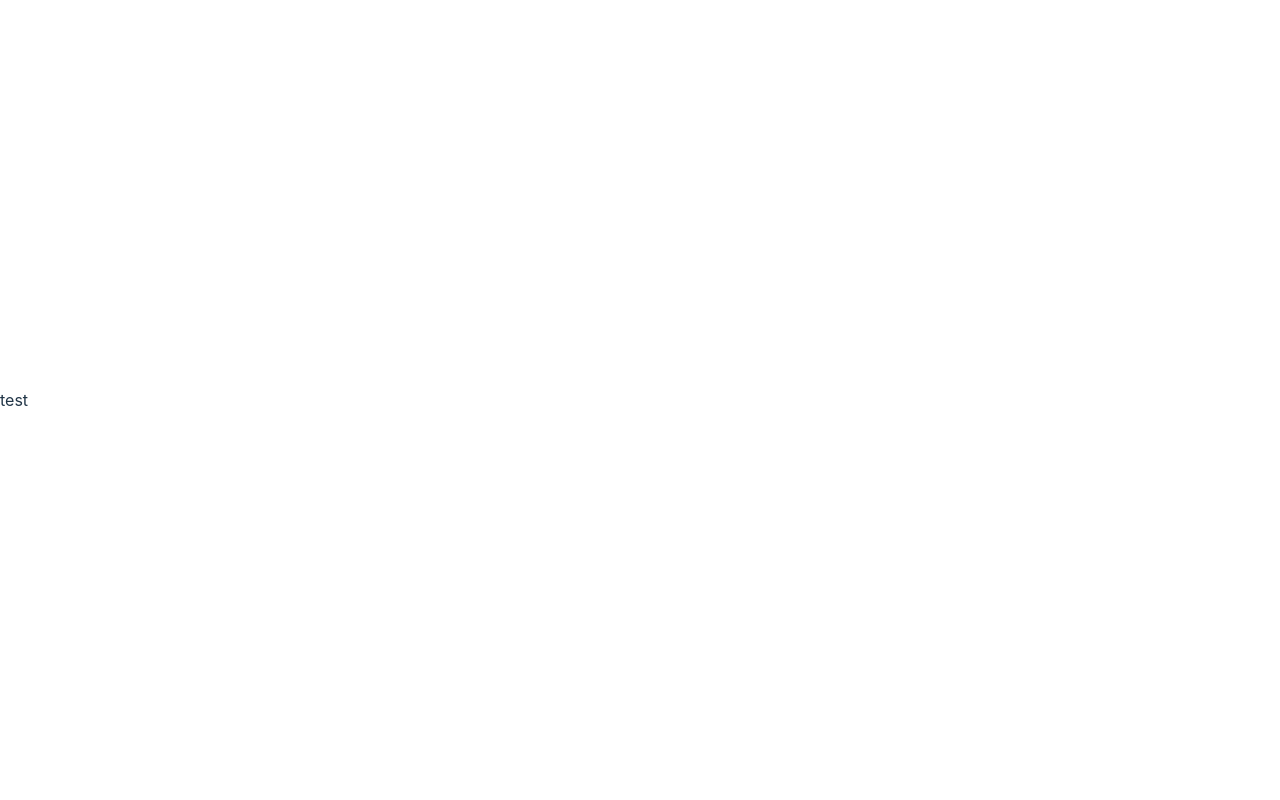
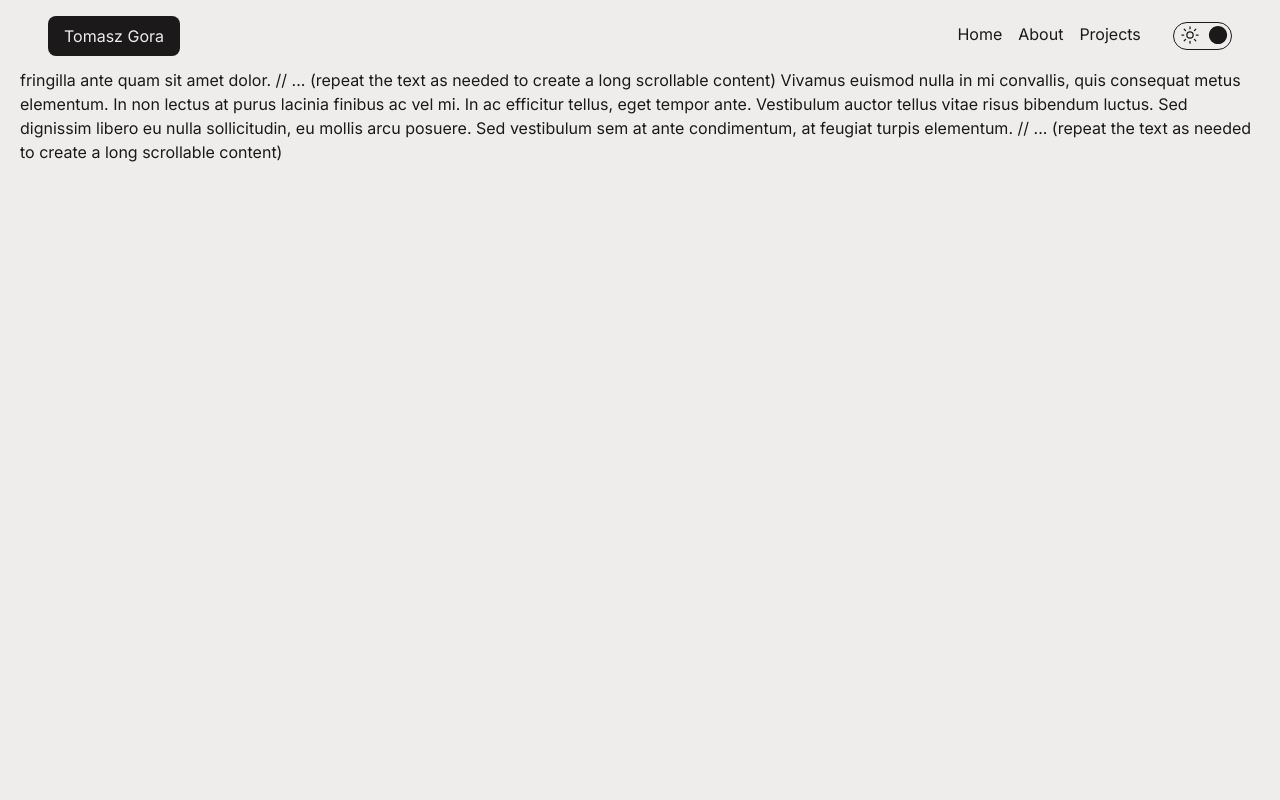
Before and after one commit to tom-gora/mid-life-dev, a React (Vite) app in the folder blog-mid-life-dev/: page / in a window 1280 px wide. Shown: the top 800 px of the page. Built offline with nearby package versions, Linux system fonts and the light colour scheme.

Commit message:
theme and navbar done

```diff
--- a/blog-mid-life-dev/package.json
+++ b/blog-mid-life-dev/package.json
@@ -11,7 +11,9 @@
   },
   "dependencies": {
     "react": "^18.2.0",
-    "react-dom": "^18.2.0"
+    "react-dom": "^18.2.0",
+    "react-icons": "^4.11.0",
+    "react-paginate": "^8.2.0"
   },
   "devDependencies": {
     "@types/react": "^18.2.15",
--- a/blog-mid-life-dev/src/App.css
+++ b/blog-mid-life-dev/src/App.css
@@ -1,14 +1,9 @@
 @import url("./Global.css");
 
-
-main {
-  width: 100%;
-
-body {
+body .main {
     background: var(--background-primary);
     color: var(--text);
+    min-width: 100vw;
+    min-height: 100vh;
+  font-family: 'Inter', sans-serif;
 }
-  height: 100%;
-    background: var(--background-primary);
-    color: var(--text);
-}
--- a/blog-mid-life-dev/src/App.jsx
+++ b/blog-mid-life-dev/src/App.jsx
@@ -1,5 +1,6 @@
 import "./App.css";
 
+import { useState, useEffect } from "react";
 import Navbar from "./layouts/Navbar";
 import Header from "./layouts/Header";
 import SectionSliderRecentPosts from "./layouts/SectionSliderRecentPosts";
@@ -7,14 +8,49 @@ import SectionAllPosts from "./layouts/SectionAllPosts";
 import Post from "./layouts/Post";
 import Footer from "./layouts/Footer";
 
-function App() {
+const App = () => {
+  const [isDarkMode, setIsDarkMode] = useState(false);
+  const [showNavigationShadow, setShowNavigationShadow] = useState(false);
+
+  useEffect(() => {
+    const handleScroll = () => {
+      if (window.scrollY >= 20) {
+        // User has scrolled 200 pixels from the top, so show the shadow.
+        setShowNavigationShadow(true);
+      } else {
+        // User is within the top 200 pixels, so hide the shadow.
+        setShowNavigationShadow(false);
+      }
+    };
+
+    // Attach the scroll event listener when the component mounts.
+    window.addEventListener('scroll', handleScroll);
+
+    // Remove the event listener when the component unmounts to avoid memory leaks.
+    return () => {
+      window.removeEventListener('scroll', handleScroll);
+    };
+  }, []);
+
+  const toggleDarkMode = () => {
+    setIsDarkMode(!isDarkMode);
+  };
   return (
-    <div className="main dark">
-      <div className="test">test</div>
-      <Navbar />
+    <div className={`main ${isDarkMode ? 'dark' : ''} `}>
+      <Navbar toggleDarkMode={toggleDarkMode} showNavigationShadow={showNavigationShadow} isDarkMode={isDarkMode} />
+      <div style={{ paddingTop: '10rem', minHeight: '1000px', padding: '20px', fontSize: '16px', lineHeight: '1.5', overflowY: 'auto' }}>
+        Lorem ipsum dolor sit amet, consectetur adipiscing elit. Sed euismod ipsum id mauris ultrices, eget tincidunt tellus auctor. Nullam nec eros nec justo fringilla auctor. Suspendisse potenti. Vivamus eget mauris nec dui blandit ullamcorper. Vestibulum sollicitudin, eros id dignissim vestibulum, augue metus facilisis leo, sit amet fringilla ante quam sit amet dolor.
+
+        // ... (repeat the text as needed to create a long scrollable content)
+
+        Vivamus euismod nulla in mi convallis, quis consequat metus elementum. In non lectus at purus lacinia finibus ac vel mi. In ac efficitur tellus, eget tempor ante. Vestibulum auctor tellus vitae risus bibendum luctus. Sed dignissim libero eu nulla sollicitudin, eu mollis arcu posuere. Sed vestibulum sem at ante condimentum, at feugiat turpis elementum.
+
+      // ... (repeat the text as needed to create a long scrollable content)
+      </div>
+
       <Header />
       <SectionSliderRecentPosts />
-      <SectionAllPosts />
+      <SectionAllPosts /> w
       <Post />
       <Footer />
     </div>
--- a/blog-mid-life-dev/src/Global.css
+++ b/blog-mid-life-dev/src/Global.css
@@ -1,3 +1,5 @@
+@import url(https://fonts.bunny.net/css?family=inter:100,300,400,600,700,900);
+
 *,
 *::after,
 *::before {
@@ -9,6 +11,7 @@
 :root {
     --background-primary: #eeedec;
     --background-secondary: #bebcbc;
+    --shadow-opaque: rgba(17, 16, 15, 0.3);
     --background-opaque: rgba(190, 188, 188, 0.9);
     --text: #1b1919;
     --accent-strong: #6841c3;
@@ -20,6 +23,7 @@
 .dark {
     --background-primary: #080c1f;
     --background-secondary: #11100f;
+    --shadow-opaque: rgba(190, 188, 188, 0.15);
     --background-opaque: rgba(17, 16, 15, 0.9);
     --text: #eeedec;
 }
--- a/blog-mid-life-dev/src/layouts/Navbar.jsx
+++ b/blog-mid-life-dev/src/layouts/Navbar.jsx
@@ -1,5 +1,35 @@
-const Navbar = () => {
-  return (null);
-}
+import "./styles/Navbar.css";
+import { IoMoonOutline } from "react-icons/io5";
+import { IoSunnyOutline } from "react-icons/io5";
+import { GiPlainCircle } from "react-icons/gi";
+
+const Navbar = ({ isDarkMode, toggleDarkMode, showNavigationShadow }) => {
+  return (
+    <div className="navigation" style={showNavigationShadow ? { boxShadow: '0 0 5px var(--shadow-opaque)' } : {}}>
+      <div className="name">Tomasz Gora</div>
+      <div className="navigation-segment">
+        <ul className="navigation-links">
+          <li>
+            <a href="#">Home</a>
+          </li>
+          <li>
+            <a href="#">About</a>
+          </li>
+          <li>
+            <a href="#">Projects</a>
+          </li>
+        </ul>
+        <label htmlFor="theme-input">
+          <input type="checkbox" id="theme-input" checked={isDarkMode} onChange={toggleDarkMode} />
+          <div className="toggle-switch">
+            <div>{<IoSunnyOutline />}</div>
+            <div> {<GiPlainCircle />}</div>
+            <div>{<IoMoonOutline />}</div>
+          </div>
+        </label>
+      </div>
+    </div>
+  );
+};
 
 export default Navbar;
--- a/blog-mid-life-dev/src/layouts/styles/Navbar.css
+++ b/blog-mid-life-dev/src/layouts/styles/Navbar.css
@@ -0,0 +1,99 @@
+.navigation,
+.navigation-links {
+    display: flex;
+    list-style: none;
+    text-decoration: none;
+}
+
+.navigation {
+    position: fixed;
+    top: 0;
+    width: 100%;
+    justify-content: space-between;
+    align-items: center;
+    padding: 1rem 3rem;
+    background-color: var(--background-primary);
+}
+
+.navigation .name {
+    background: var(--text);
+    color: var(--background-primary);
+    padding: 0.5rem 1rem;
+    border-radius: 0.5rem;
+}
+
+.navigation-segment {
+    display: flex;
+}
+
+.navigation-links {
+    gap: 1rem;
+}
+
+.navigation-links a {
+    color: var(--text);
+}
+
+label[for="theme-input"] {
+    margin-left: 2rem;
+    width: 3.7rem;
+    height: 1.75rem;
+    background-color: var(--background-primary);
+    border: 1px solid var(--text);
+    border-radius: 15px;
+    position: relative;
+    padding: 2px;
+    transition: var(--transition-preset);
+    cursor: pointer;
+    overflow: hidden;
+    display: flex;
+}
+
+.dark label[for="theme-input"] {
+    color: var(--background-primary);
+    background: var(--text);
+}
+
+#theme-input {
+    scale: 0;
+}
+
+.toggle-switch {
+    position: absolute;
+    left: 10%;
+    top: 0rem;
+    display: flex;
+    gap: 0.5rem;
+    font-size: 1.25rem;
+    transition: var(--transition-preset);
+}
+
+.dark label[for="theme-input"] .toggle-switch,
+.dark label[for="theme-input"] .toggle-switch {
+    left: -40%;
+}
+
+.navigation-links a {
+    position: relative;
+    color: var(--text);
+    transition: var(--transition-preset);
+}
+.navigation-links a:hover {
+    color: var(--accent-strong);
+}
+
+.navigation-links a::after {
+    content: "";
+    position: absolute;
+    bottom: -0.25rem;
+    width: 0;
+    border-bottom: 1px solid var(--accent-strong);
+    left: 50%;
+    transform: translateX(-50%);
+    transition: var(--transition-preset);
+    transform-origin: center;
+}
+
+.navigation-links a:hover::after {
+    width: 90%;
+}
```
Also changed, not shown: 1 other file (tests, documents, lock files or other folders).
